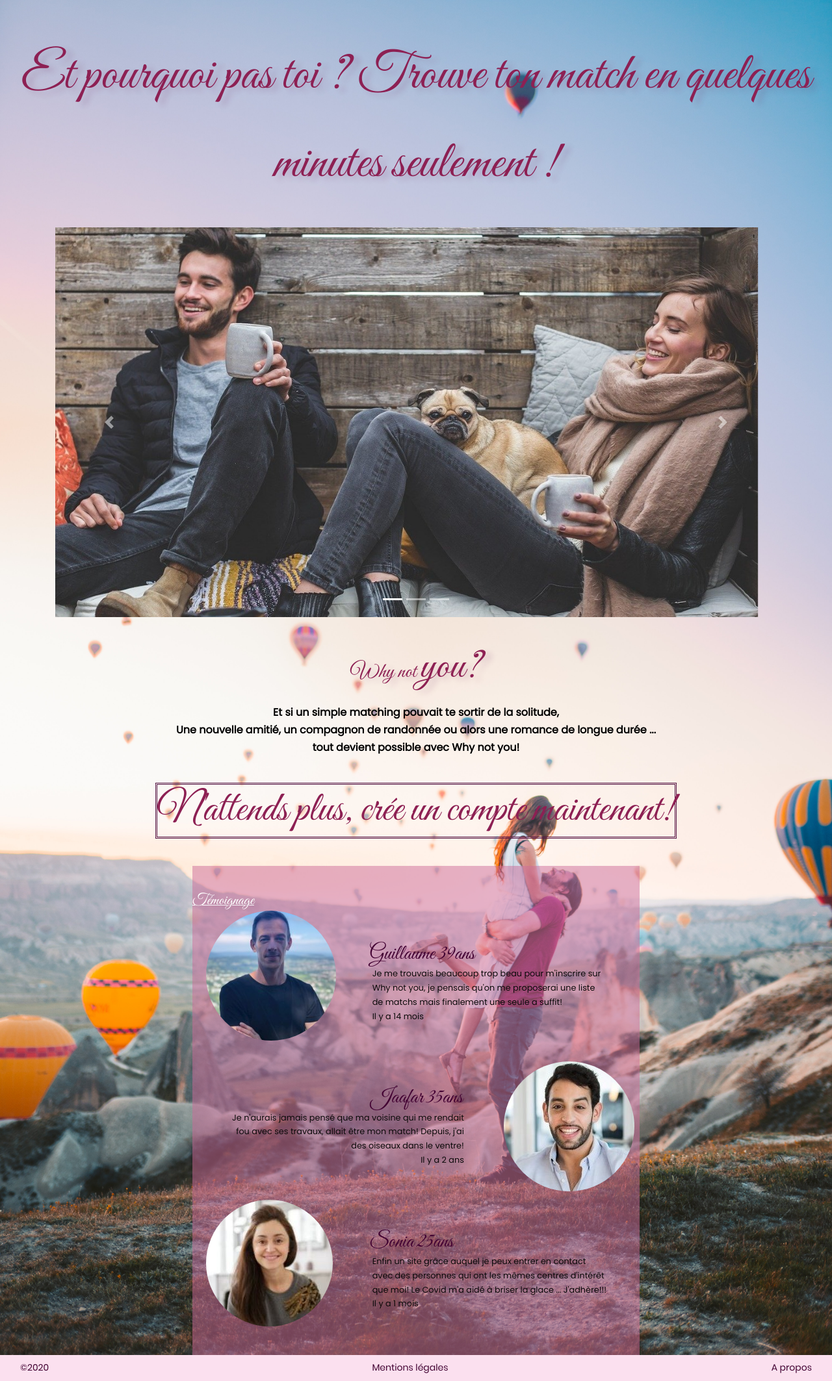
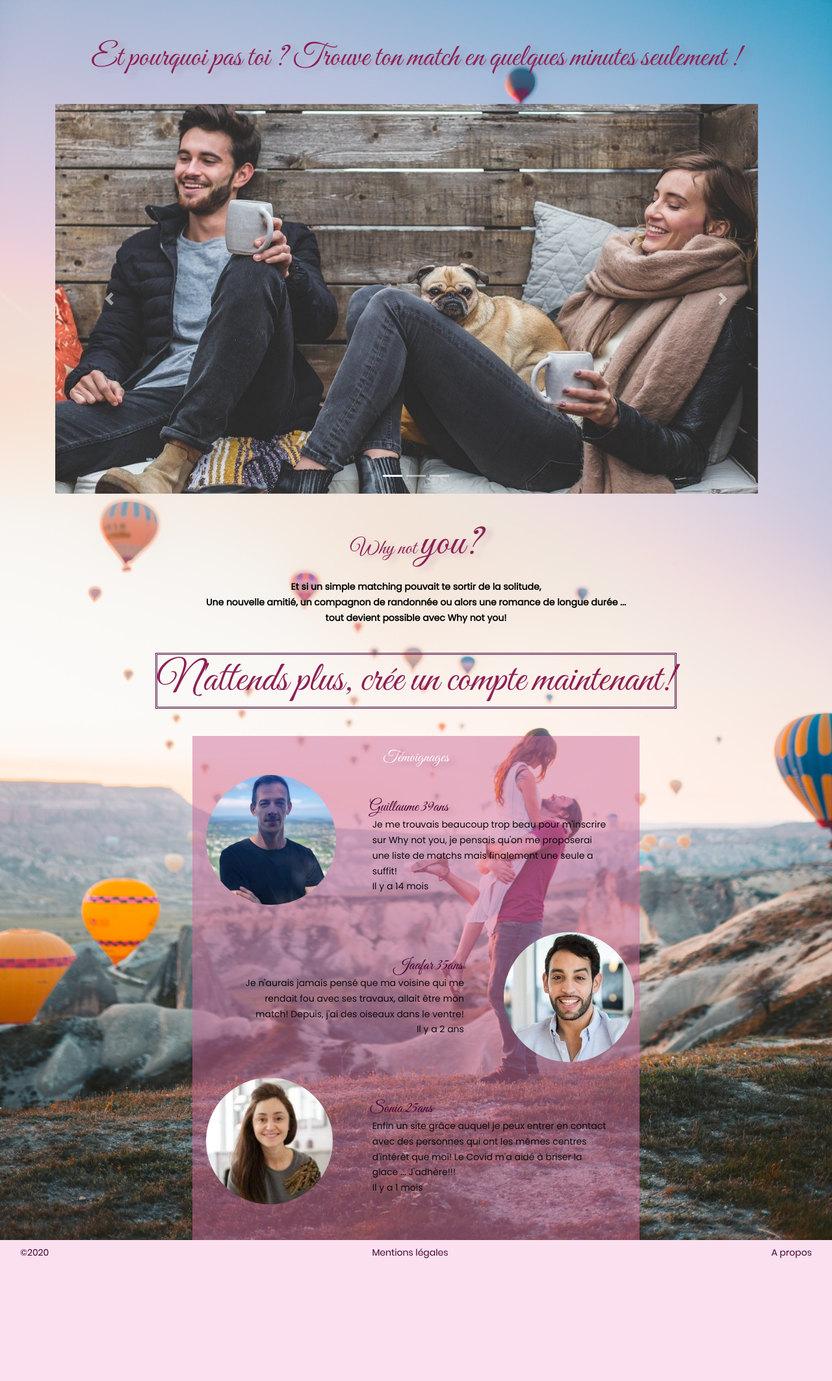
Before and after one commit to sandra-f/WhyNotYou, a PHP site: template templates/home.html.twig in a window 1280 px wide. Shown: the part 56-2182 px from the top of the page at 65% size. After the commit the page ends 1993 px from the top, so only its background shows below. Run offline with PHP 8.4, Linux system fonts and the light colour scheme; the template is opened without the code that fills it, so the values that code supplies are empty; some libraries are stand-ins or nearby versions.

Commit message:
Correction taille de polices homepage

```diff
--- a/public/css/home.css
+++ b/public/css/home1.css
@@ -1,4 +1,3 @@
-
 header{
     background-color: rgba(248, 194, 223, 0.502);
 }
@@ -17,21 +16,19 @@ header{
     background-image:url('../img/porter.jpg');
     background-size: 100% 100%;;
     color: white;
-	font-size: 1rem;
     line-height: 2;
 }
 
 
 #contenu p{
     font-family: 'Poppins', sans-serif;
-    font-size: 1rem;
+    /* font-size: 1rem; */
 }
 
 #contenu a{
     color: rgb(141, 32, 83);
     text-decoration: none;
     text-align: center;
-    font-size: 2rem;
     font-family: 'Great Vibes', cursive;
 }
 
@@ -40,11 +37,6 @@ header{
     color: rgb(82, 16, 65);
 }
 
-#contenu a, .you-h2{
-    font-size: 2em;
-    text-align: center;
-
-}
 .carousel-inner{
     margin-top: -80px;
 }
@@ -54,13 +46,18 @@ header{
     height: 600px;
 }
 
-#titre-h1{
+#titre-h1 {
     padding-top: 1px ;
     padding-bottom: 13px;
+
+}
+
+h1 a {
+    font-size: 3rem;
 }
 
 .rejoint a{
-    font-size: 1em;
+    font-size: 2rem;
     margin-top: 20px;
 
 }
@@ -72,11 +69,12 @@ header{
 
 .you-h2{
     margin-bottom: 30px;
+    text-align: center;
 }
 .you-h2 p{
     font-family: 'Great Vibes', cursive;
     color: black;
-    font-size: 4em;
+    /* font-size: 4em; */
     font-weight: bold;
     margin-bottom: 30px;
 }
@@ -87,6 +85,10 @@ header{
     margin-top: -40px;
 }
 
+.you-h2 a {
+    font-size: 4rem;
+}
+
 h1{
     font-family: 'Great Vibes', cursive;
     text-shadow: 9px 5px 8px rgba(114, 39, 96, 0.2);
@@ -94,13 +96,12 @@ h1{
 
 h2, h3, h4{
     font-family: 'Great Vibes', cursive;
-
     text-shadow: 9px 5px 8px rgba(114, 39, 96, 0.2);
 }
 
-h4{
-    font-size: 2em;
-}
+
+
+
 
 
 
@@ -126,7 +127,7 @@ h4{
 
 #temoignage p{
     color: rgb(12, 10, 10);
-    font-size: 0.8em;
+    /* font-size: 0.8em; */
     overflow: hidden;
     animation-duration: 10s;
     animation-name: slidein;
@@ -135,20 +136,15 @@ h4{
 
 #temoignage h4{
     color: rgb(66, 2, 50);
-    font-size: 2em;
+    /* font-size: 2em; */
 }
 
 
 
-p, h1{
+p, h1, h2, h3{
     text-align: center;
 
 }
-
-h2, h3{
-    text-align: center;
-}
-
 
 .left h4{
     text-align: left;
@@ -220,7 +216,7 @@ h2, h3{
     margin-top: 20px;
 }
 
-.rgpd h2, h3{
+.rgpd h2{
     text-align: left;
     text-decoration: underline 1px;
     margin-top: 20px;
--- a/templates/home.html.twig
+++ b/templates/home.html.twig
@@ -3,7 +3,6 @@
     {% block title %}Why not you - Matchmaking high level{% endblock %}
     {% block stylesheets %}
         {{parent()}}
-        <link rel="stylesheet" href="{{ asset('css/home.css') }}" media="all">
         <link href="https://fonts.googleapis.com/css2?family=Great+Vibes&display=swap" rel="stylesheet">
     {% endblock %}
 
@@ -60,7 +59,7 @@
 
         <div class="container">
             <section id="temoignage">
-                <h3>Témoignage</h3>
+                <h3>Témoignages</h3>
                 <div class="container-flex">
                     <div class="row align-items-center">
                         <div class="col-lg-4 bg-img">
```
